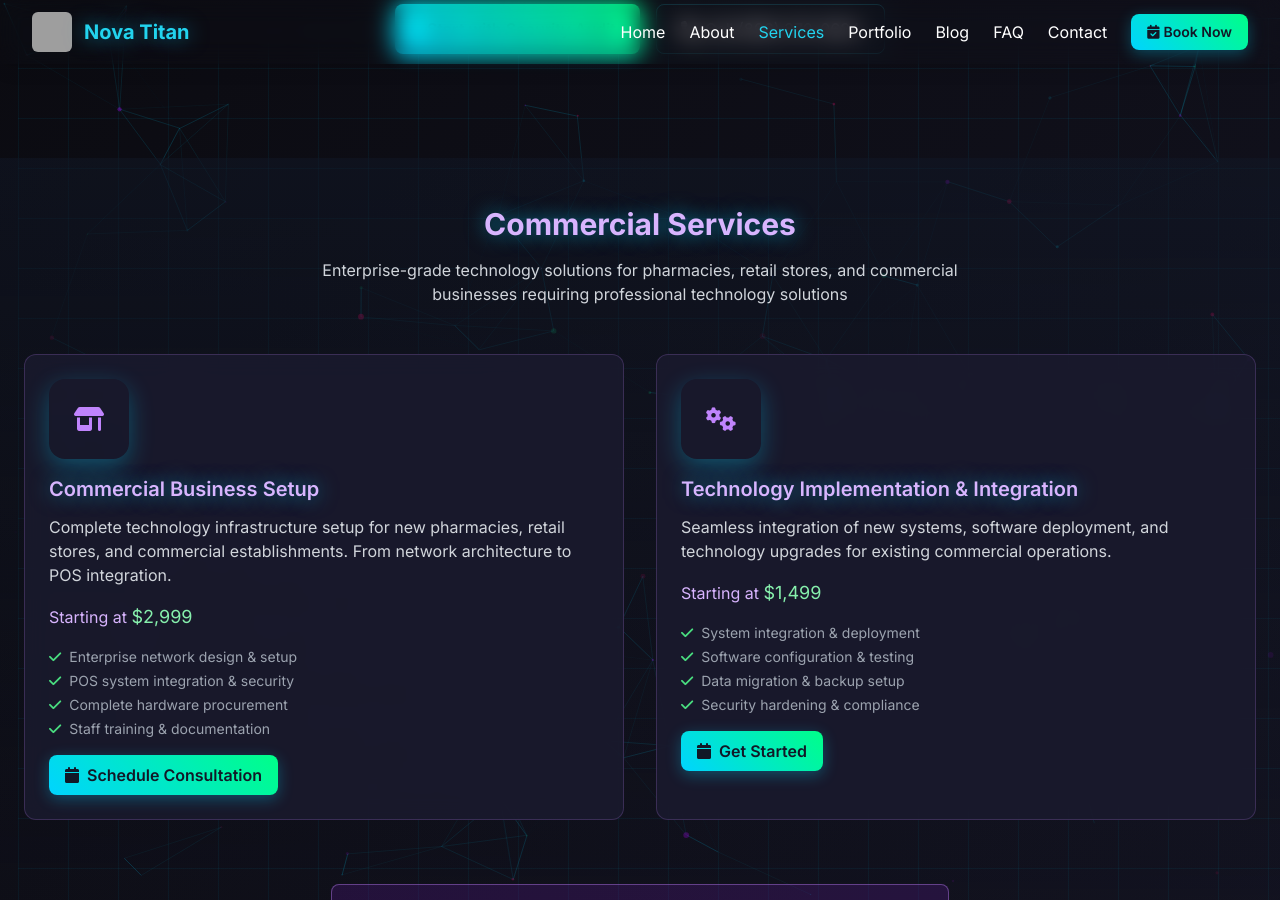
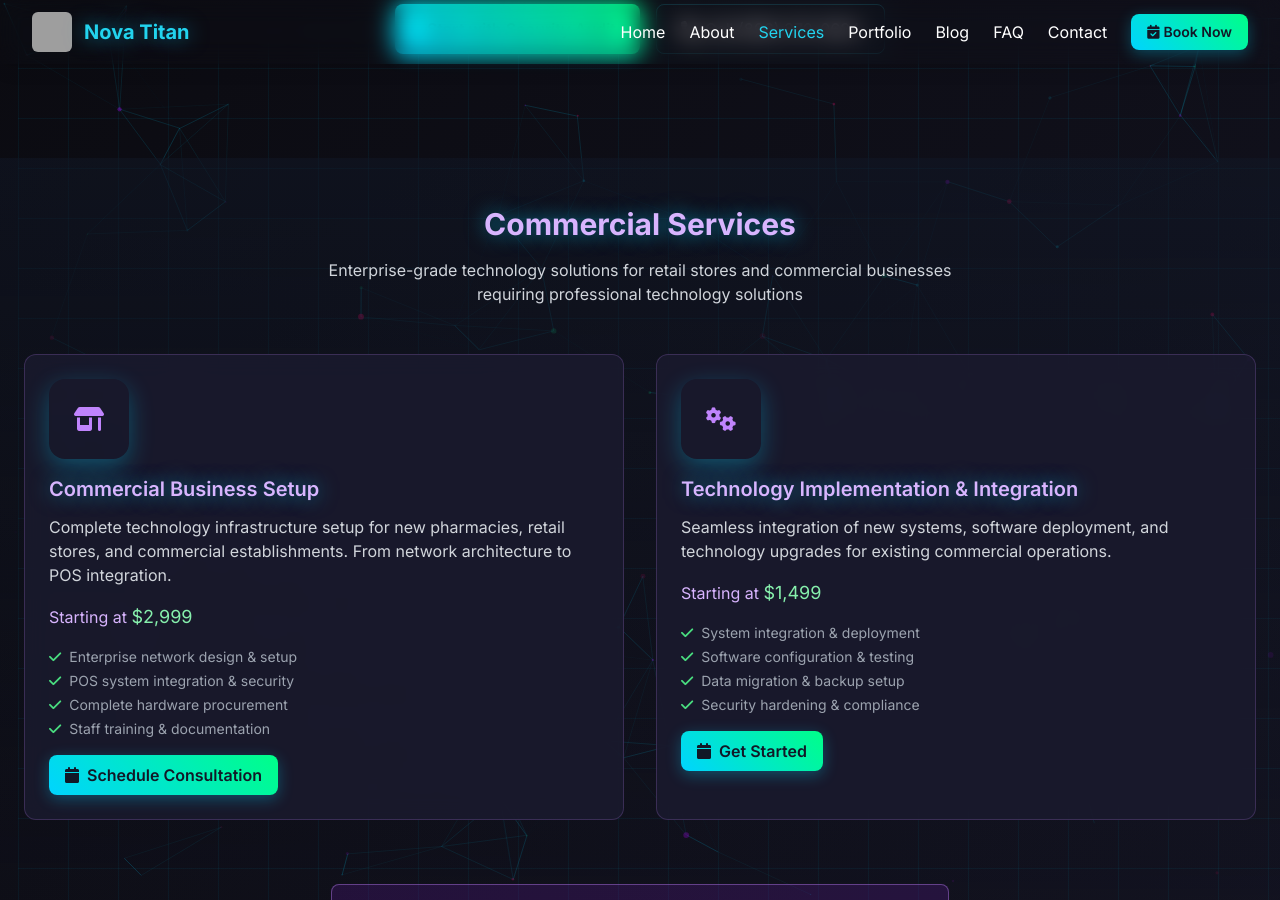
Before and after one commit to tzsmit/nova-titan-site, a Jekyll site: the page services/index.html, which Jekyll copies as it is, in a window 1280 px wide and 900 px high, scrolled down 300 px. Built offline with Jekyll 4.4.1, drawn with Linux system fonts in a browser that asks for light colours; nearby versions of some CDN libraries; grey boxes are pictures that could not be loaded.

Commit message:
Update index.html

```diff
--- a/services/index.html
+++ b/services/index.html
@@ -502,7 +502,7 @@
     <div class="max-w-7xl mx-auto px-6">
       <div class="text-center mb-12">
         <h2 class="text-3xl font-bold text-purple-300 glow mb-4">Commercial Services</h2>
-        <p class="text-gray-300 max-w-2xl mx-auto">Enterprise-grade technology solutions for pharmacies, retail stores, and commercial businesses requiring professional technology solutions</p>
+        <p class="text-gray-300 max-w-2xl mx-auto">Enterprise-grade technology solutions for retail stores and commercial businesses requiring professional technology solutions</p>
       </div>
 
       <div class="grid lg:grid-cols-2 gap-8 mb-16">
```
